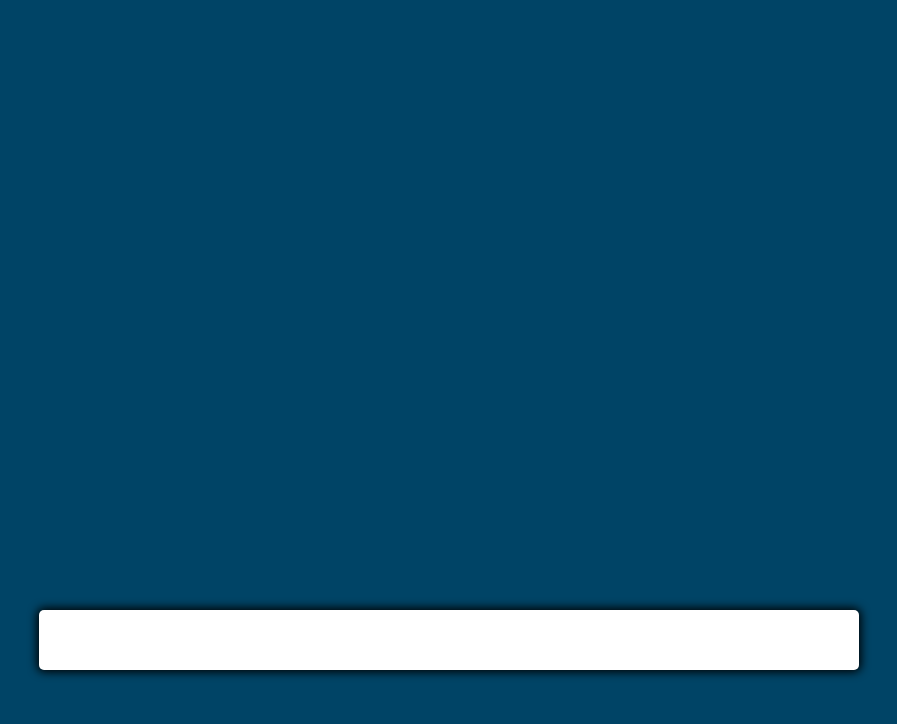
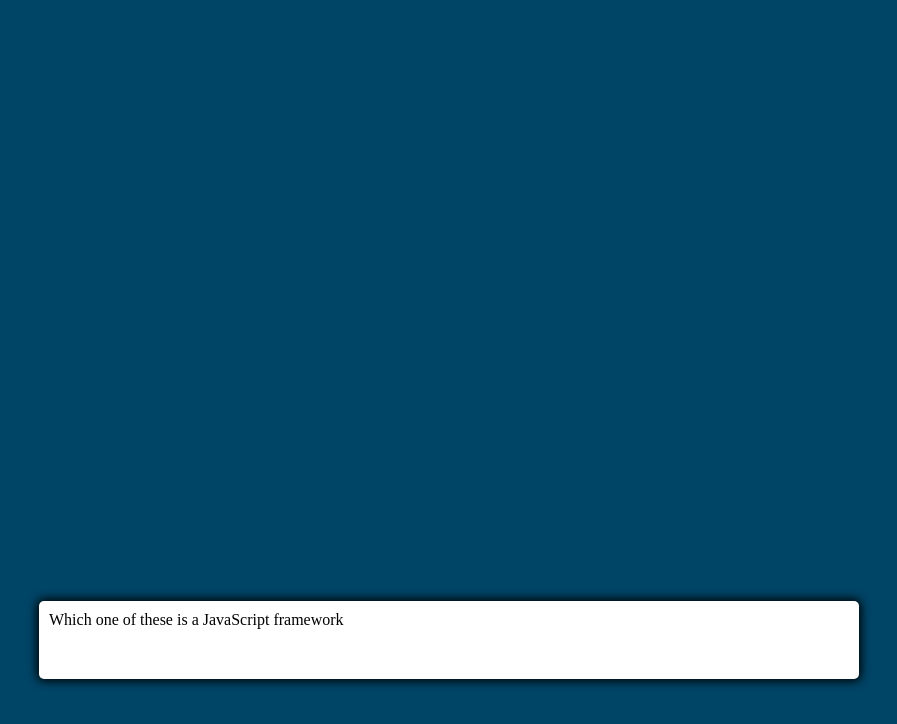
Before and after one commit to citizen-01-SG/Simplilearn, a plain HTML site: page htmlquiz/index.html in a window 1280 px wide. Both pictures are taken after a click on the button "Start". Shown: the top 724 px of the page, without its empty margins (191-1088 px from the left). Drawn offline with Linux system fonts and the light colour scheme.

Commit message:
Added element ID question

```diff
--- a/htmlquiz/index.html
+++ b/htmlquiz/index.html
@@ -9,6 +9,7 @@
   <body>
     <div class="container">
         <div id="question-container" class="hide">
+          <div id="question">Question</div>
           <div id="answer-buttons" class="btn-grid">
               <button class="btn">Answer 1</button>
               <button class="btn">Answer 2</button>
--- a/htmlquiz/script.js
+++ b/htmlquiz/script.js
@@ -11,7 +11,7 @@ let quizScore = 0;
 startButton.addEventListener('click',startGame)
 
 nextButton.addEventListener('click',() => {
-  correctQuestionIndex++;
+  correctQuestionIndex++
   setnextQuestion()
 })
 
```
